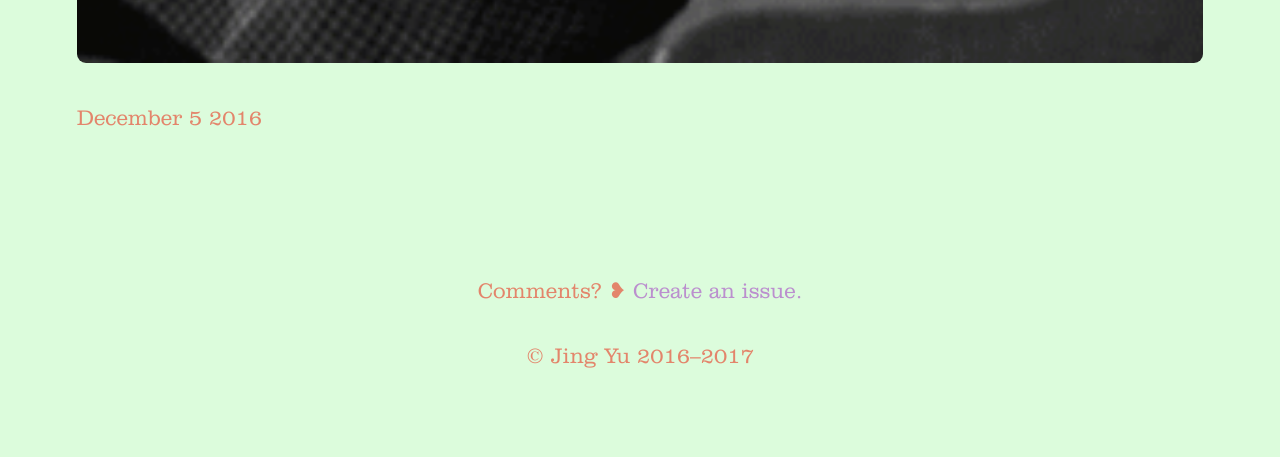
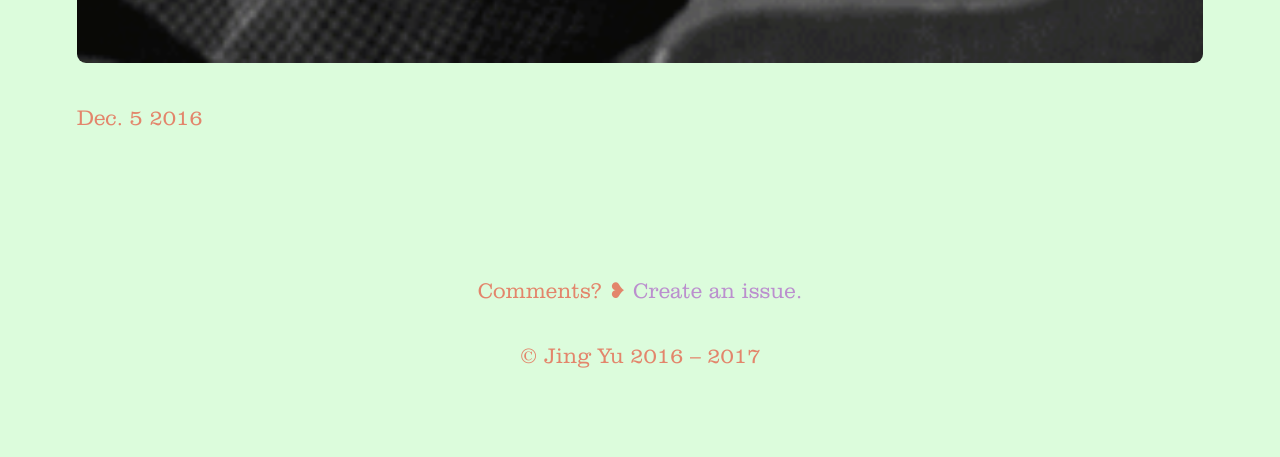
Before and after one commit to jingyufanclub/bloggo, a Jekyll site: the page built from _posts/2016-12-5-Hello-World.md, in a window 1280 px wide. Shown: the part 1314-1771 px from the top of the page. Built offline with Jekyll 4.4.1, drawn with Linux system fonts in a browser that asks for light colours.

Commit message:
style colophon and dates

```diff
--- a/_layouts/default.html
+++ b/_layouts/default.html
@@ -35,9 +35,9 @@
 
     <div class="wrapper-footer">
       <div class="container">
-        <footer class="footer">
+        <footer class="colophon">
           <p>Comments? ❥ <a href="https://github.com/jingyufanclub/blog/issues" target="_blank">Create an issue.</a></p>
-          © Jing Yu 2016–2017
+          © Jing Yu 2016 – {{ site.time | date: '%Y' }}
         </footer>
       </div>
     </div>
--- a/_layouts/post.html
+++ b/_layouts/post.html
@@ -10,6 +10,6 @@
   </div>
 
   <div class="date">
-    {{ page.date | date: "%B %e %Y" }}
+    {{ page.date | date: "%b. %e %Y" }}
   </div>
 </article>
--- a/index.html
+++ b/index.html
@@ -14,7 +14,7 @@
 
       <div class="date">
         <a href="{{ site.baseurl }}{{ post.url }}">
-          {{ post.date | date: "%B %e %Y" }}
+          {{ post.date | date: "%b. %e %Y" }}
         </a>
       </div>
     </article>
--- a/style.scss
+++ b/style.scss
@@ -239,7 +239,7 @@
   margin-top: 15vh;
 }
 
-footer {
+.colophon {
   color: $secondary-text-color;
   font-size: 2.4vh;
   margin: auto;
```
